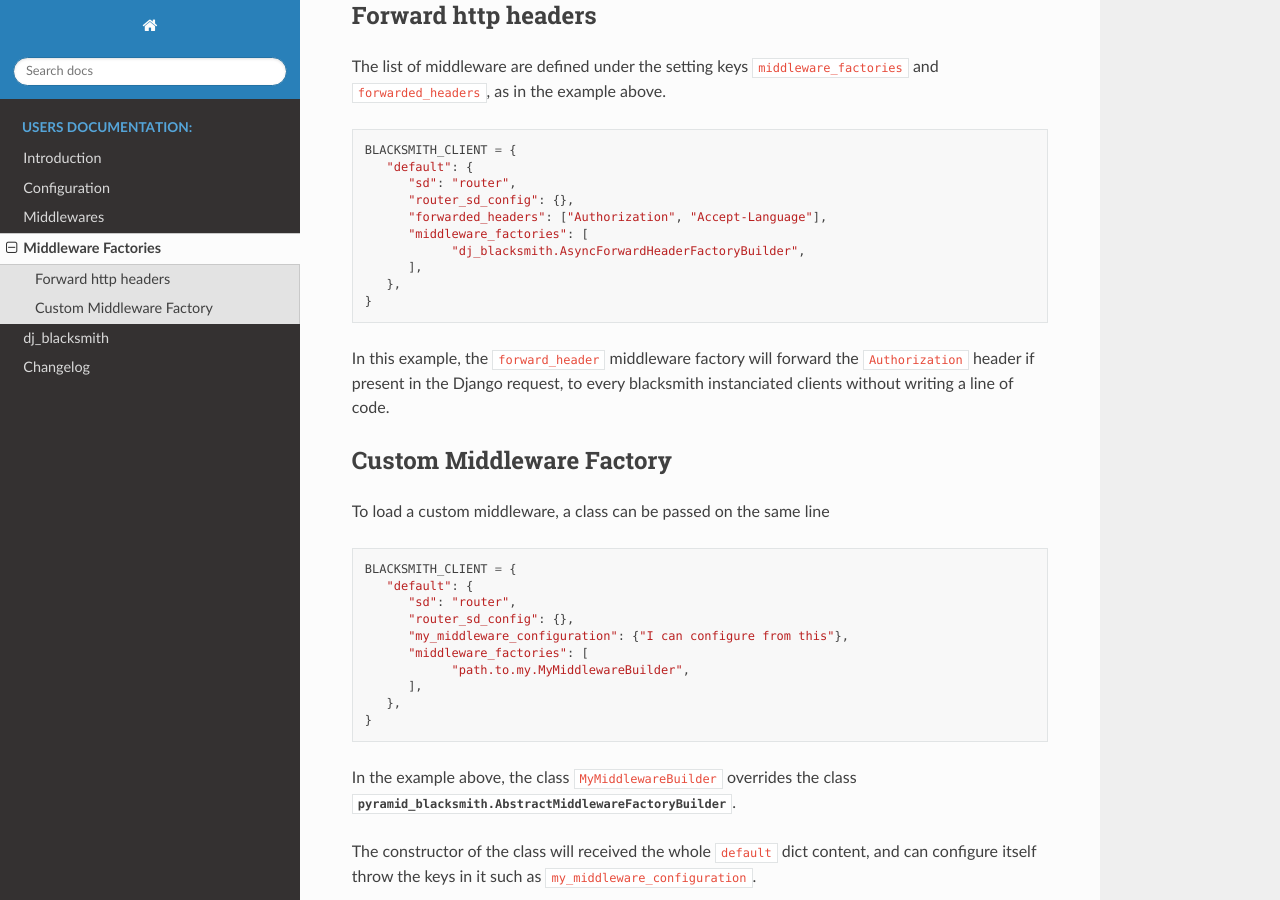
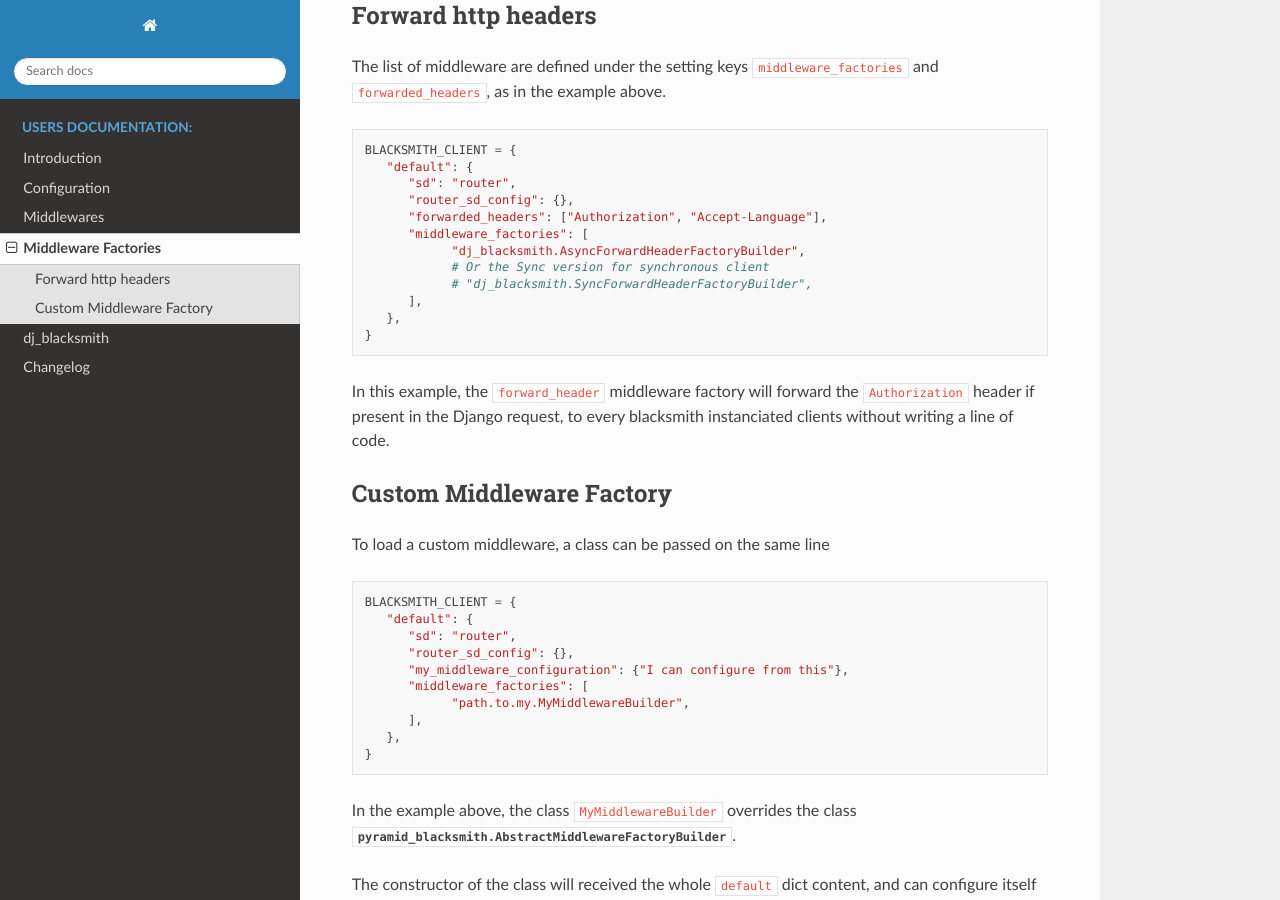
Before and after one commit to mardiros/dj-blacksmith, a Sphinx documentation site: the page built from docs/source/user/middleware_factories.rst, in a window 1280 px wide and 900 px high, scrolled down 329 px. Built offline with Sphinx 7.4.7 and the Read the Docs theme 2.0.0, drawn with Linux system fonts in a browser that asks for light colours.

Commit message:
Update docs

```diff
--- a/docs/source/user/middleware_factories.rst
+++ b/docs/source/user/middleware_factories.rst
@@ -28,6 +28,8 @@ as in the example above.
          "forwarded_headers": ["Authorization", "Accept-Language"],
          "middleware_factories": [
                "dj_blacksmith.AsyncForwardHeaderFactoryBuilder",
+               # Or the Sync version for synchronous client
+               # "dj_blacksmith.SyncForwardHeaderFactoryBuilder",
          ],
       },
    }
```
